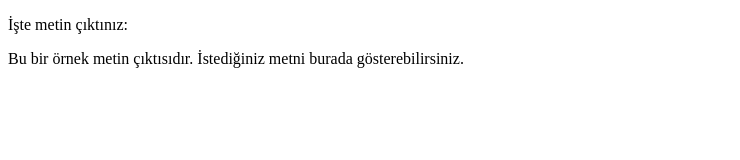
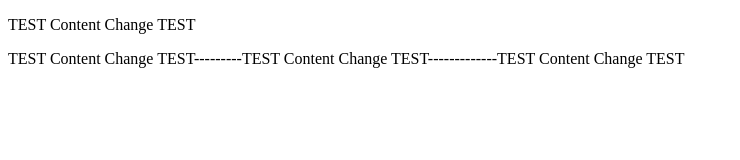
Before and after one commit to mobilizita/mobilizitia.github.io, a plain HTML site: page docs/index.html in a window 1280 px wide. Shown: the whole page, without its empty margins (0-740 px from the left). Drawn offline with Linux system fonts and the light colour scheme.

Commit message:
Update index.html

```diff
--- a/docs/index.html
+++ b/docs/index.html
@@ -4,7 +4,7 @@
     <title>TEST Content Change TEST</title>
 </head>
 <body>
-    <p>İşte metin çıktınız:</p>
-    <p>Bu bir örnek metin çıktısıdır. İstediğiniz metni burada gösterebilirsiniz.</p>
+    <p>TEST Content Change TEST</p>
+    <p>TEST Content Change TEST---------TEST Content Change TEST-------------TEST Content Change TEST</p>
 </body>
 </html>
```
